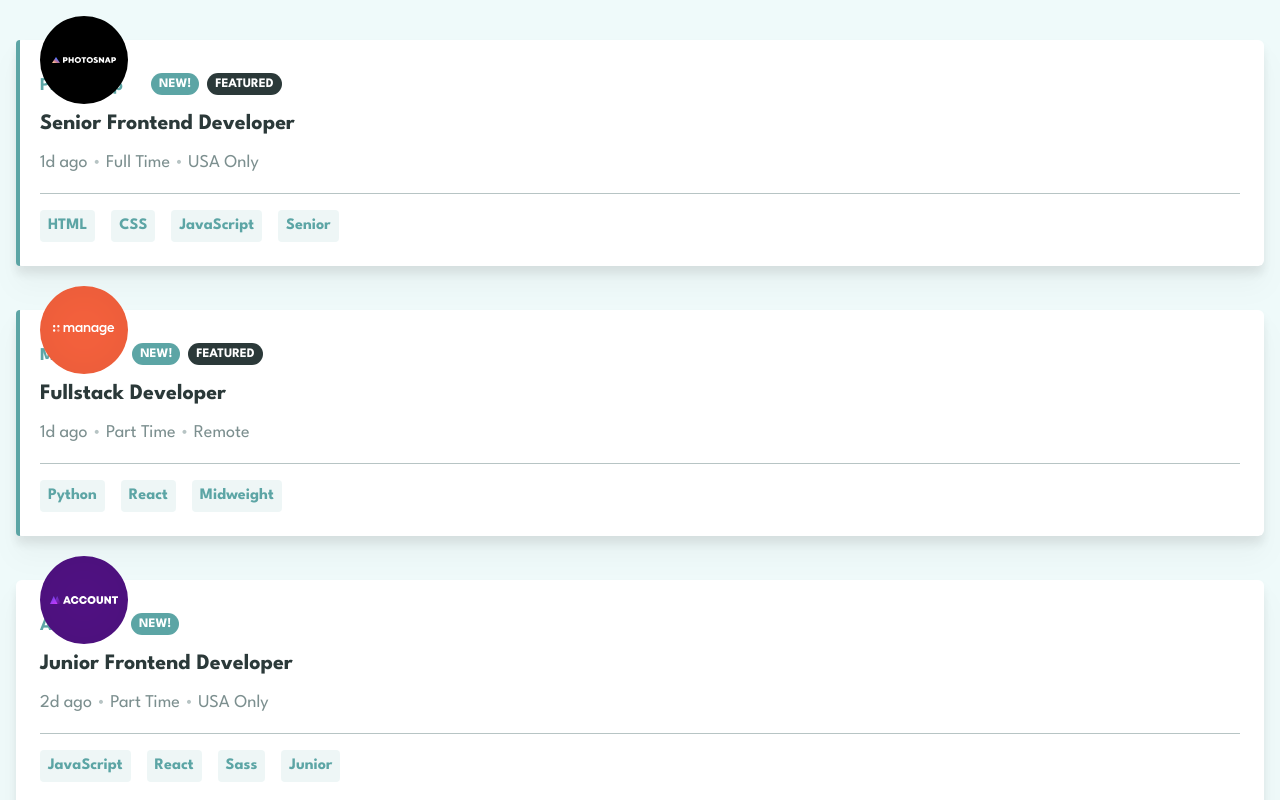
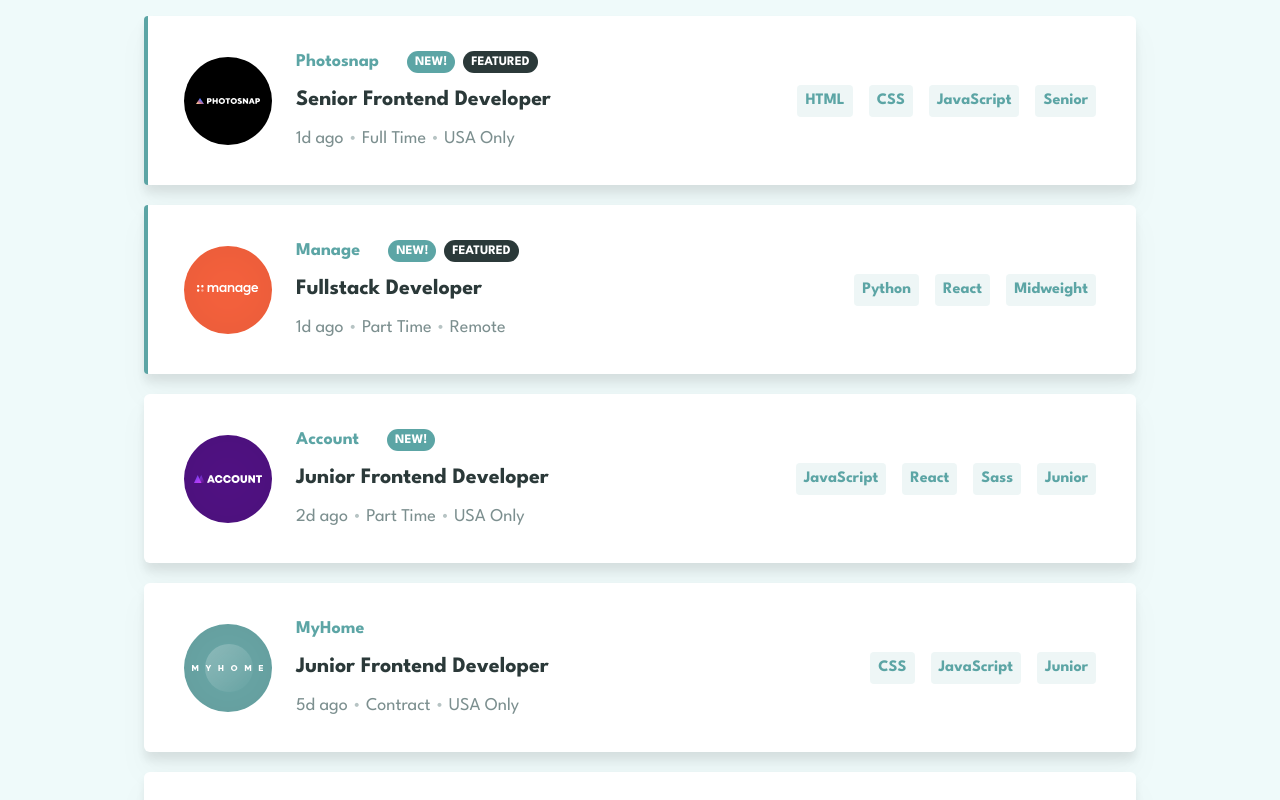
Before and after one commit to Javieer57/FEM-static-job-listings, a Next.js app: page / in a window 1280 px wide. Shown: the top 800 px of the page. Built offline with nearby package versions, Linux system fonts and the light colour scheme.

Commit message:
Feat: add responsive styles to JobCard

```diff
--- a/src/components/JobCard.jsx
+++ b/src/components/JobCard.jsx
@@ -4,40 +4,44 @@ import Label from "./Label";
 
 const JobCard = ({ job }) => {
   return (
-    <Container>
+    <Container featured={job.featured}>
       <Image job={job} />
-      <Content job={job} />
+      <Description job={job} />
+      <Requirements job={job} />
     </Container>
   );
 };
 
-const Container = ({ children }) => {
-  return <article className="job-card bg-filter mb-5">{children}</article>;
+const Container = ({ children, featured }) => {
+  const border = featured
+    ? "after:left-0 after:top-0 after:rounded-l-md after:absolute after:h-full after:border-l-4 after:border-cyan"
+    : "";
+
+  return (
+    <article className="pt-6 sm:pt-0 max-w-5xl">
+      <div
+        className={`bg-white px-6 pb-6 relative rounded-md drop-shadow-xl sm:grid sm:items-center sm:gap-6 sm:grid-cols-[auto,1fr,1fr] sm:py-8 sm:px-10 ${border}`}
+      >
+        {children}
+      </div>
+    </article>
+  );
 };
 
 const Image = ({ job }) => {
   return (
-    <div className="px-6 z-10">
-      <img
-        className="w-12 md:w-[5.5rem] job-card__img"
-        src={job.logo}
-        alt={`${job.company} logo`}
-      />
-    </div>
+    <img
+      className="w-12 sm:w-[5.5rem] z-10 absolute -top-6 sm:relative sm:top-0"
+      src={job.logo}
+      alt={`${job.company} logo`}
+    />
   );
 };
 
-const Content = ({ job }) => {
-  const metaInfo = [job.postedAt, job.contract, job.location];
-
+const Description = ({ job }) => {
   return (
-    <div
-      className={`job-card__content pt-8 px-6 pb-6 rounded-md bg-white relative drop-shadow-xl ${
-        job["featured"] &&
-        "after:left-0 after:top-0 after:rounded-l-md after:absolute after:h-full after:border-l-4 after:border-cyan"
-      }`}
-    >
-      <div className="flex gap-7 gap-y-2 mb-2 flex-wrap">
+    <div className="pt-8 sm:pt-0">
+      <div className="flex gap-x-7 gap-y-2 mb-2 flex-wrap items-center">
         <h3 className="text-cyan text-sm font-bold md:text-lg">
           {job.company}
         </h3>
@@ -48,20 +52,7 @@ const Content = ({ job }) => {
         {job.position}
       </h2>
 
-      <p className="text-gray text-md md:text-lg mb-4">
-        {metaInfo.map((info, index) => (
-          <Fragment key={index}>
-            {info}
-            {index !== metaInfo.length - 1 && (
-              <span className="text-[#B7C4C4]"> • </span>
-            )}
-          </Fragment>
-        ))}
-      </p>
-
-      <div className="border-t border-t-[#B7C4C4] mb-4"></div>
-
-      <Requirements job={job} />
+      <MetaInfo job={job} />
     </div>
   );
 };
@@ -85,11 +76,32 @@ const Badges = ({ job }) => {
   );
 };
 
+const MetaInfo = ({ job }) => {
+  const metaInfo = [job.postedAt, job.contract, job.location];
+
+  // TODO: check <time> for postedAt property
+  return (
+    <>
+      <p className="text-gray text-md md:text-lg">
+        {metaInfo.map((info, index) => (
+          <Fragment key={index}>
+            {info}
+            {index !== metaInfo.length - 1 && (
+              <span className="text-[#B7C4C4]"> • </span>
+            )}
+          </Fragment>
+        ))}
+      </p>
+      <div className=" my-4 border-b border-b-[#B7C4C4] sm:hidden"></div>
+    </>
+  );
+};
+
 const Requirements = ({ job }) => {
   const requirements = [...job.languages, ...job.tools, job.level];
 
   return (
-    <ul className="flex gap-4 flex-wrap">
+    <ul className="flex gap-4 flex-wrap sm:justify-end">
       {requirements.map((requirement, index) => (
         <li key={index}>
           <Label text={requirement} />
--- a/src/pages/index.js
+++ b/src/pages/index.js
@@ -11,7 +11,7 @@ export default function Home() {
         <meta name="viewport" content="width=device-width, initial-scale=1" />
         <link rel="icon" href="/favicon-32x32.png" />
       </Head>
-      <main className="p-4">
+      <main className="p-4 space-y-5 max-w-5xl mx-auto">
         {data.map((job) => (
           <JobCard job={job} key={job.id} />
         ))}
--- a/src/styles/global.css
+++ b/src/styles/global.css
@@ -11,18 +11,3 @@ html {
     @apply transition-all ease-in-out duration-300;
   }
 }
-
-.job-card {
-  display: grid;
-  grid-template-rows: 1.5rem 1.5rem auto;
-  grid-template-columns: 1fr;
-}
-
-.job-card__img {
-  grid-row: 1 /3;
-  grid-column: 1 / 2;
-}
-.job-card__content {
-  grid-row: 2 / 4;
-  grid-column: 1 / 2;
-}
--- a/tailwind.config.js
+++ b/tailwind.config.js
@@ -5,10 +5,6 @@ module.exports = {
   content: ["./src/pages/*", "./src/components/*"],
   theme: {
     extend: {
-      screens: {
-        sm: "23.4375rem", // 375px
-        lg: "90rem", // 1440px
-      },
       colors: {
         cyan: "#5CA5A5",
         dark: "#2B3939",
```
